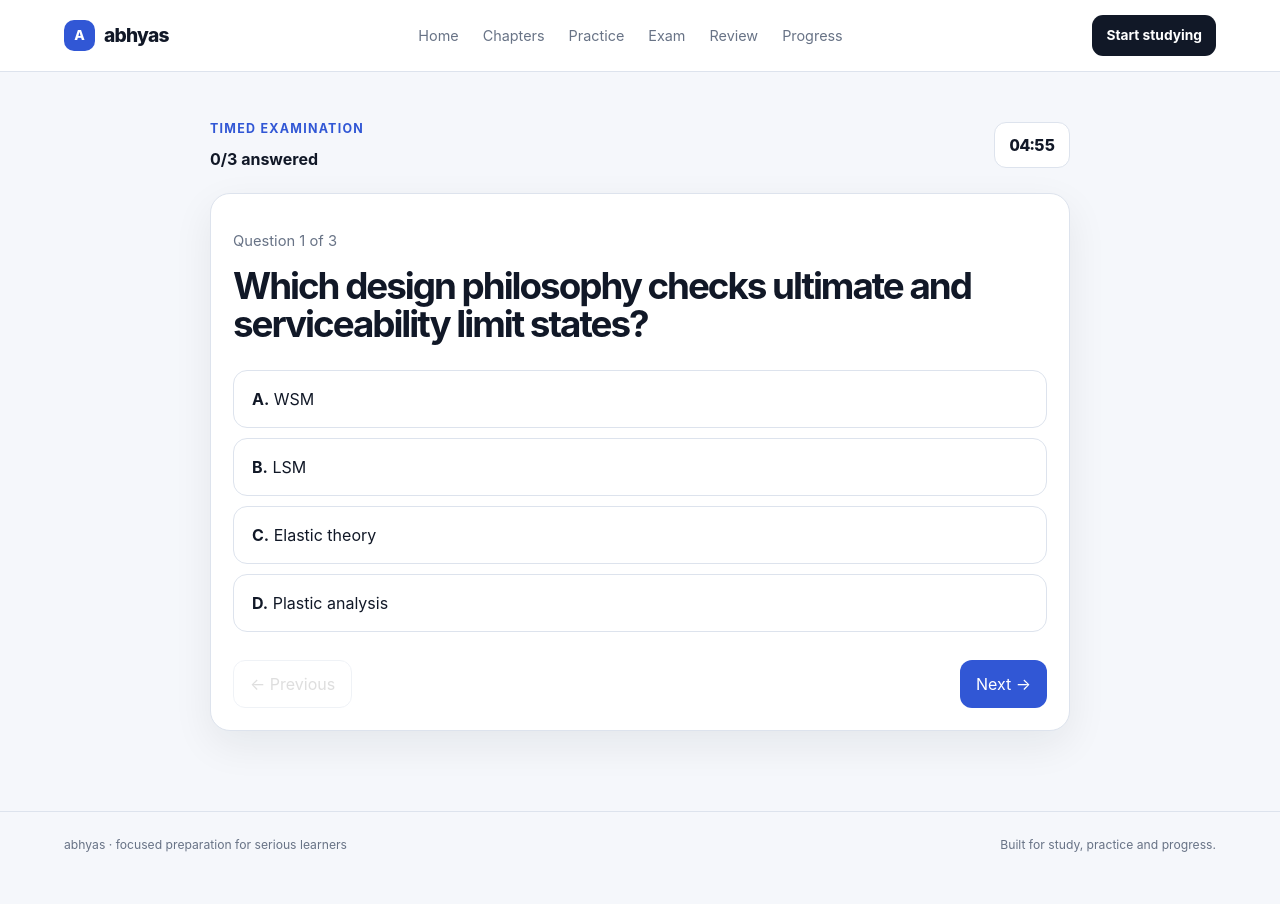
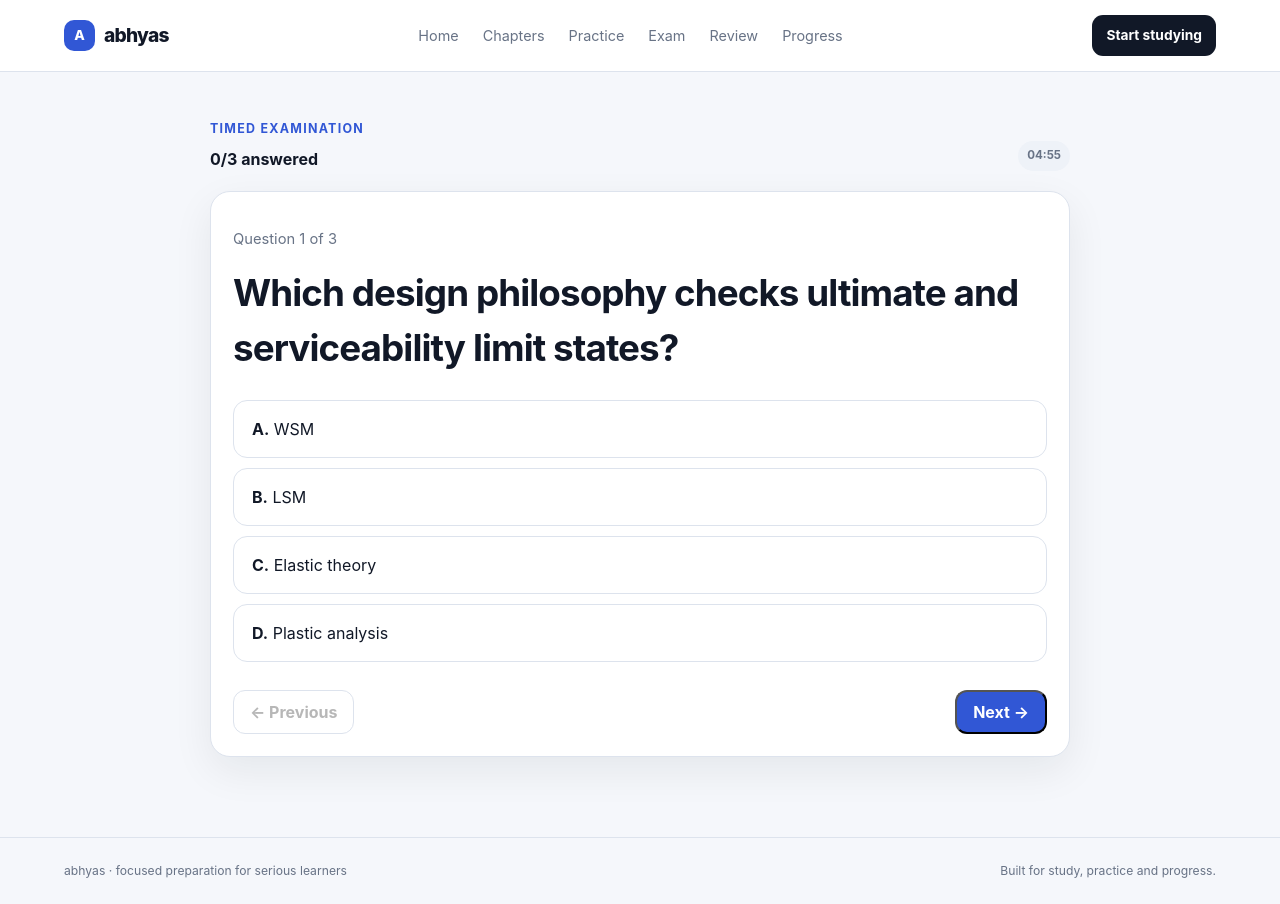
Before and after one commit to MKU-MKU/abhyas, a Next.js app in the folder apps/web/: page /exam in a window 1280 px wide. Before the commit the page ends 879 px from the top, so only its background shows below. Built offline with nearby package versions, Linux system fonts and the light colour scheme.

Commit message:
fix: make exam route static-build safe

```diff
--- a/apps/web/app/exam/page.tsx
+++ b/apps/web/app/exam/page.tsx
@@ -1,5 +1,6 @@
 "use client";
 
+import Link from "next/link";
 import { useEffect, useMemo, useState } from "react";
 
 const questions = [
@@ -18,66 +19,35 @@ export default function ExamPage() {
 
   useEffect(() => {
     if (submitted || seconds <= 0) return;
-    const timer = window.setInterval(() => setSeconds((value) => Math.max(0, value - 1)), 1000);
-    return () => window.clearInterval(timer);
+    const timer = globalThis.setInterval(() => setSeconds((value) => Math.max(0, value - 1)), 1000);
+    return () => globalThis.clearInterval(timer);
   }, [submitted, seconds]);
 
-  useEffect(() => {
-    if (seconds === 0) setSubmitted(true);
-  }, [seconds]);
+  useEffect(() => { if (seconds === 0) setSubmitted(true); }, [seconds]);
 
   const question = questions[index];
-  if (!question) {
-    return (
-      <main className="main">
-        <section className="card" style={{ maxWidth: 700, margin: "60px auto", textAlign: "center" }}>
-          <p className="eyebrow">No question found</p>
-          <a className="cardLink" href="/">Return to dashboard →</a>
-        </section>
-      </main>
-    );
-  }
   const answered = Object.keys(answers).length;
   const score = useMemo(() => questions.reduce((sum, item, i) => sum + (answers[i] === item.answer ? 1 : 0), 0), [answers]);
   const minutes = Math.floor(seconds / 60).toString().padStart(2, "0");
   const secs = (seconds % 60).toString().padStart(2, "0");
 
-  if (submitted) {
-    return (
-      <main className="main">
-        <section className="card" style={{ maxWidth: 700, margin: "60px auto", textAlign: "center" }}>
-          <p className="eyebrow">Exam complete</p>
-          <h1 style={{ fontSize: "clamp(2rem, 6vw, 3rem)" }}>{score}/{questions.length}</h1>
-          <p className="subtitle" style={{ marginInline: "auto" }}>{Math.round((score / questions.length) * 100)}% accuracy · {answered} answered · {questions.length - answered} unanswered</p>
-          <a className="cardLink" href="/">Return to dashboard →</a>
-        </section>
-      </main>
-    );
-  }
+  if (!question) return <main className="main"><section className="card"><p className="eyebrow">No question found</p><Link className="cardLink" href="/">Return to dashboard →</Link></section></main>;
+
+  if (submitted) return (
+    <main className="main"><section className="card" style={{ maxWidth: 700, margin: "60px auto", textAlign: "center" }}>
+      <p className="eyebrow">Exam complete</p><h1>{score}/{questions.length}</h1>
+      <p className="subtitle" style={{ marginInline: "auto" }}>{Math.round((score / questions.length) * 100)}% accuracy · {answered} answered · {questions.length - answered} unanswered</p>
+      <Link className="primaryButton" href="/chapters" style={{ marginTop: 16 }}>Choose another topic →</Link>
+    </section></main>
+  );
 
   return (
-    <main className="main">
-      <section style={{ maxWidth: 860, margin: "0 auto" }}>
-        <div style={{ display: "flex", justifyContent: "space-between", alignItems: "center", gap: 16, marginBottom: 22 }}>
-          <div><p className="eyebrow">Timed examination</p><strong>{answered}/{questions.length} answered</strong></div>
-          <div aria-label="Time remaining" style={{ padding: "10px 14px", borderRadius: 12, border: "1px solid var(--border)", background: "var(--surface)", fontVariantNumeric: "tabular-nums", fontWeight: 800 }}>{minutes}:{secs}</div>
-        </div>
-        <div className="card">
-          <p style={{ color: "var(--muted)" }}>Question {index + 1} of {questions.length}</p>
-          <h1 style={{ fontSize: "clamp(1.5rem, 4vw, 2.3rem)", marginTop: 12 }}>{question.prompt}</h1>
-          <div style={{ display: "grid", gap: 10, marginTop: 28 }}>
-            {question.options.map((option, optionIndex) => (
-              <button key={option} type="button" onClick={() => setAnswers((current) => ({ ...current, [index]: optionIndex }))} aria-pressed={answers[index] === optionIndex} style={{ textAlign: "left", padding: "16px 18px", borderRadius: 14, border: `1px solid ${answers[index] === optionIndex ? "var(--primary)" : "var(--border)"}`, background: answers[index] === optionIndex ? "var(--surface-muted)" : "var(--surface)", color: "var(--text)" }}>
-                <strong>{String.fromCharCode(65 + optionIndex)}.</strong> {option}
-              </button>
-            ))}
-          </div>
-          <div style={{ display: "flex", justifyContent: "space-between", gap: 10, marginTop: 28 }}>
-            <button type="button" disabled={index === 0} onClick={() => setIndex((value) => value - 1)} style={{ padding: "11px 16px", borderRadius: 12, border: "1px solid var(--border)", background: "var(--surface)", opacity: index === 0 ? .45 : 1 }}>← Previous</button>
-            {index < questions.length - 1 ? <button type="button" onClick={() => setIndex((value) => value + 1)} style={{ padding: "11px 16px", border: 0, borderRadius: 12, background: "var(--primary)", color: "white" }}>Next →</button> : <button type="button" onClick={() => setSubmitted(true)} style={{ padding: "11px 16px", border: 0, borderRadius: 12, background: "var(--primary)", color: "white" }}>Submit exam</button>}
-          </div>
-        </div>
-      </section>
-    </main>
+    <main className="main"><section style={{ maxWidth: 860, margin: "0 auto" }}>
+      <div className="sectionHeader"><div><p className="eyebrow">Timed examination</p><strong>{answered}/{questions.length} answered</strong></div><div className="pill" aria-label="Time remaining">{minutes}:{secs}</div></div>
+      <div className="card"><p className="meta">Question {index + 1} of {questions.length}</p><h2 style={{ fontSize: "clamp(1.5rem, 4vw, 2.3rem)" }}>{question.prompt}</h2>
+        <div style={{ display: "grid", gap: 10, marginTop: 24 }}>{question.options.map((option, optionIndex) => <button key={option} type="button" onClick={() => setAnswers((current) => ({ ...current, [index]: optionIndex }))} aria-pressed={answers[index] === optionIndex} style={{ textAlign: "left", padding: "16px 18px", borderRadius: 14, border: `1px solid ${answers[index] === optionIndex ? "var(--primary)" : "var(--border)"}`, background: answers[index] === optionIndex ? "var(--surface-muted)" : "var(--surface)", color: "var(--text)" }}><strong>{String.fromCharCode(65 + optionIndex)}.</strong> {option}</button>)}</div>
+        <div style={{ display: "flex", justifyContent: "space-between", gap: 10, marginTop: 28 }}><button type="button" disabled={index === 0} onClick={() => setIndex((value) => value - 1)} className="secondaryButton">← Previous</button>{index < questions.length - 1 ? <button type="button" onClick={() => setIndex((value) => value + 1)} className="primaryButton">Next →</button> : <button type="button" onClick={() => setSubmitted(true)} className="primaryButton">Submit exam</button>}</div>
+      </div>
+    </section></main>
   );
 }
```
